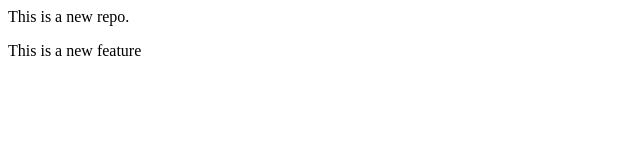
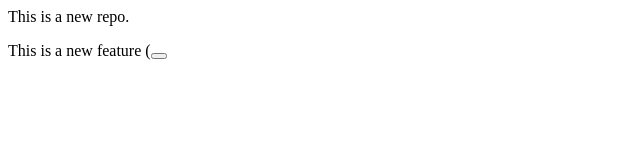
Before and after one commit to quratula/localrepo, a plain HTML site: page index.html in a window 1280 px wide. Shown: the full height of the page, 0-640 px from the left. Drawn offline with Linux system fonts and the light colour scheme.

Commit message:
Add Button

```diff
--- a/index.html
+++ b/index.html
@@ -1,2 +1,2 @@
 <p>This is a new repo.</p>
-<p>This is a new feature</p>
+<p>This is a new feature (<Button )</p>
```
